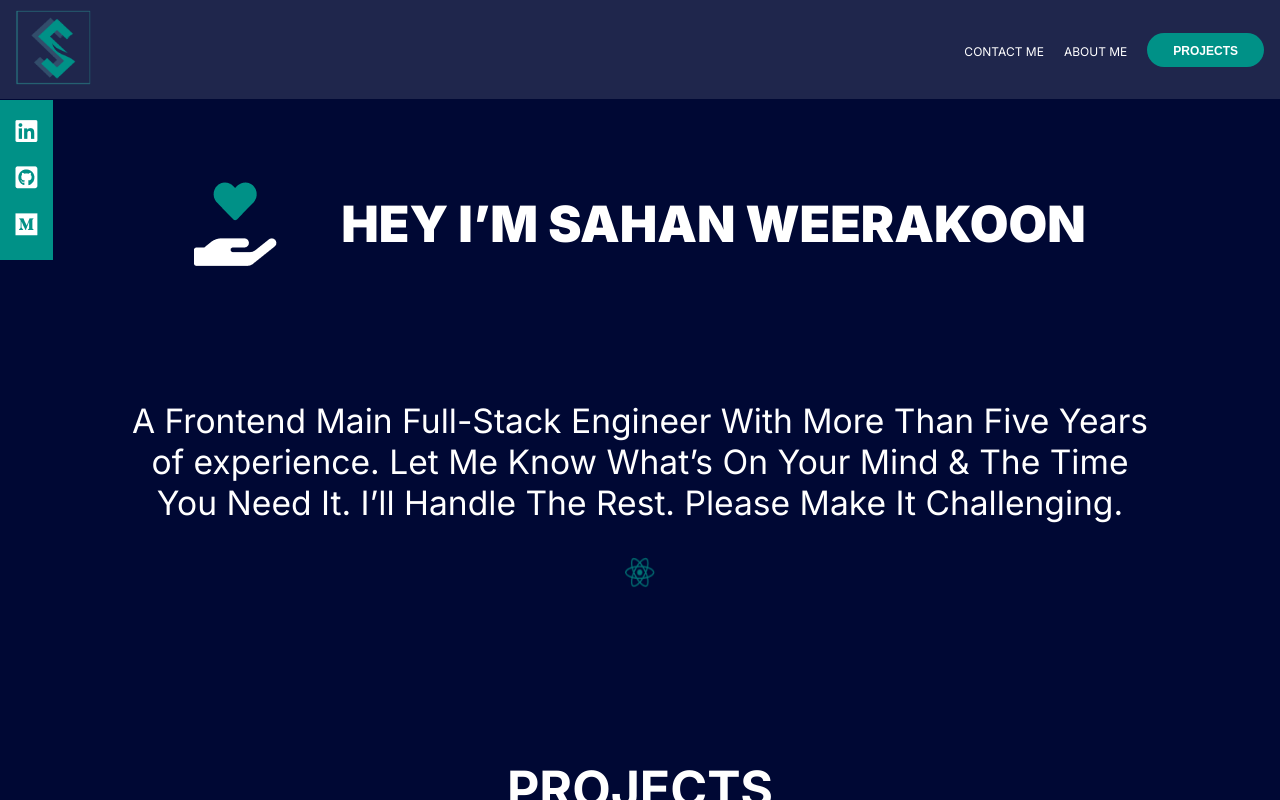
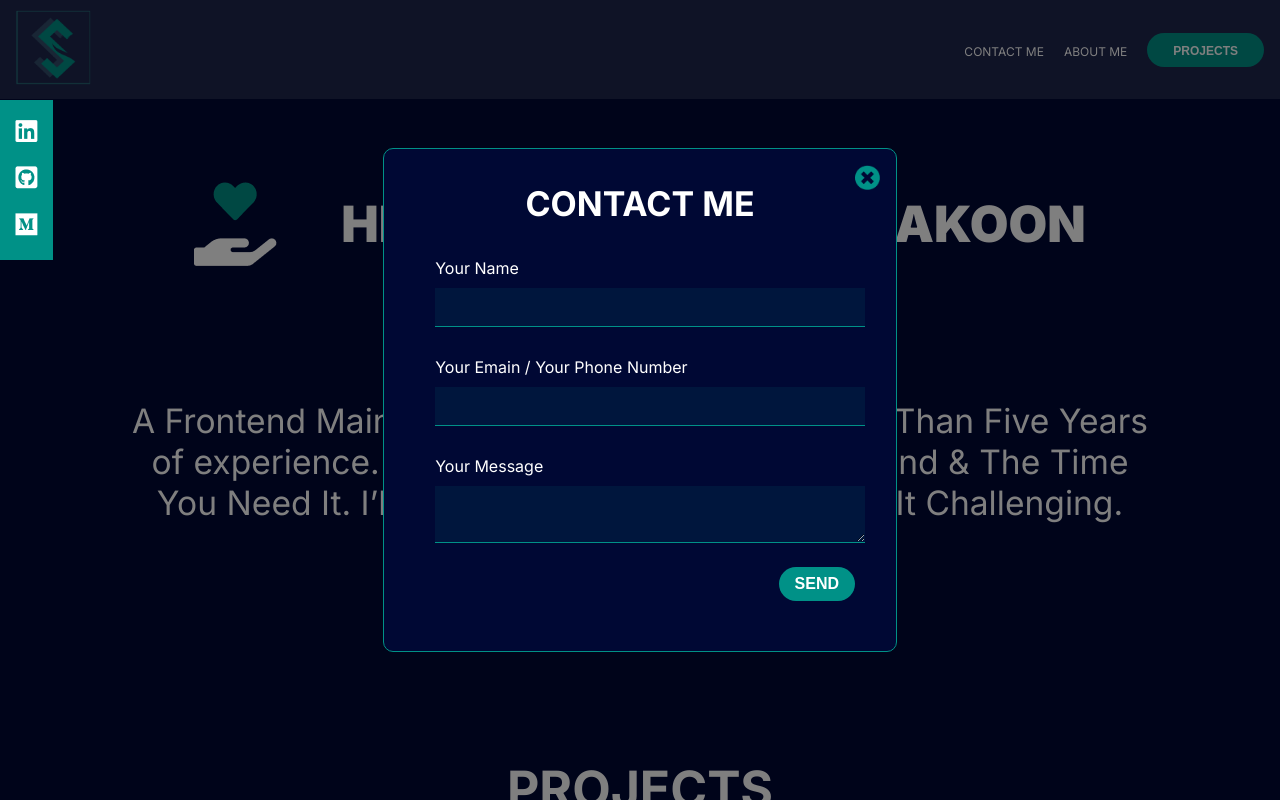
Before and after one commit to SahanNimeshWeerakoon/sahan-weerakoon, a Next.js app: page / in a window 1280 px wide. Both pictures are taken after a click on the link "CONTACT ME". Shown: the top 800 px of the page. Built offline with nearby package versions, Linux system fonts and the light colour scheme.

Commit message:
create contact me modal

```diff
--- a/app/components/Modal.tsx
+++ b/app/components/Modal.tsx
@@ -1,8 +1,9 @@
-const Modal = ({ isOpen, children } : {isOpen: boolean, children: string | JSX.Element | JSX.Element[] }) => {
+const Modal = ({ isOpen, children, onClose } : {isOpen: boolean, children: string | JSX.Element | JSX.Element[], onClose: any }) => {
     if(isOpen) {
         return (
             <div className="modal">
                 <div className="modal_content">
+                    <img src="/img/close.png" alt="close contact me modal" title="close contact me modal" onClick={onClose} />
                     {children}
                 </div>
             </div>
--- a/app/components/miniComponents/Button.tsx
+++ b/app/components/miniComponents/Button.tsx
@@ -1,6 +1,6 @@
-const Button = ({ btnTxt, btnClasses, url }: { btnTxt: string, btnClasses?: string, url?: string }) => {
+const Button = ({ btnTxt, btnClasses, url, onClick }: { btnTxt: string, onClick?:any, btnClasses?: string, url?: string }) => {
     return (
-        <button className={`btn cursor-pointer transition ${btnClasses}`}>
+        <button className={`btn cursor-pointer transition ${btnClasses}`} onClick={onClick}>
             { url ? (
                 <a href={url} title="link to the project" target="_blank">{btnTxt}</a>
             ) : (
--- a/app/components/miniComponents/ContactForm.tsx
+++ b/app/components/miniComponents/ContactForm.tsx
@@ -1,6 +1,7 @@
 import { useState } from "react";
+import Button from "./Button";
 
-const ContactForm = () => {
+const ContactForm = ({ handleSubmit }: { handleSubmit: (newType: any) => void }) => {
     const [ contactData, setContactData ] = useState({ name: "", contact: "", message: "" });
 
     const handleInput = (e: any) => {
@@ -15,18 +16,19 @@ const ContactForm = () => {
     return (
         <div className="contactForm">
             <h3>CONTACT ME</h3>
-            <div>
+            <div className="contactForm_group">
                 <label>Your Name</label>
-                <input type="text" name="name" value={contactData.name} />
+                <input type="text" name="name" value={contactData.name} onInput={handleInput} />
             </div>
-            <div>
-                <label>Your Name</label>
-                <input type="text" name="contact" value={contactData.contact} />
+            <div className="contactForm_group">
+                <label>Your Emain / Your Phone Number</label>
+                <input type="text" name="contact" value={contactData.contact} onInput={handleInput} />
             </div>
-            <div>
-                <label>Your Name</label>
-                <textarea name="message" value={contactData.message}></textarea>
+            <div className="contactForm_group">
+                <label>Your Message</label>
+                <textarea name="message" value={contactData.message} onInput={handleInput}></textarea>
             </div>
+            <Button btnTxt="SEND" onClick={() => handleSubmit(contactData)} />
         </div>
     );
 }
--- a/app/globals.scss
+++ b/app/globals.scss
@@ -13,3 +13,4 @@
 @import "./styles/banner.scss";
 @import "./styles/projects.scss";
 @import "./styles/movingIcon.scss";
+@import "./styles/contactMe.scss";
--- a/app/page.tsx
+++ b/app/page.tsx
@@ -19,14 +19,19 @@ export default function Home() {
     setIsContactFormOpen(status => !status);
   }
 
+  const sendMessage = (msgData: any) => {
+    console.log(msgData);
+    toggleContactModal();
+  }
+
   return (
     <main>
       <NavBar toggleContactModal={toggleContactModal} />
       <Banner />
       <SocialMediaList list={socialMediaList} />
       <Projects />
-      <Modal isOpen={isContactFormOpen}>
-        <ContactForm />
+      <Modal isOpen={isContactFormOpen} onClose={toggleContactModal}>
+        <ContactForm handleSubmit={sendMessage} />
       </Modal>
     </main>
   )
--- /dev/null
+++ b/app/styles/contactMe.scss
@@ -0,0 +1,59 @@
+.modal {
+    position: fixed;
+    background: rgba(0,0,0,0.5);
+    top: 0;
+    right: 0;
+    bottom: 0;
+    left: 0;
+    @include flex();
+    &_content {
+        width: 40%;
+        background: $background-color;
+        border-radius: 0.625rem;
+        border: 1px solid $primary-color;
+        position: relative;
+        img {
+            position: absolute;
+            top: 1rem;
+            right: 1rem;
+            width: 1.563rem;
+            height: 1.563rem;
+            &:hover {
+                cursor: pointer;
+            }
+        }
+    }
+}
+
+.contactForm {
+    padding-bottom: 1.875rem;
+    h3 {
+        color: $font-color;
+        font-size: 2.125rem;
+        font-weight: bold;
+        text-align: center;
+    }
+    &_group {
+        width: 80%;
+        margin: auto;
+        label {
+            display: block;
+            margin-bottom: 0.625rem;
+            margin-top: 1.875rem;
+        }
+    }
+    input, textarea {
+        background: rgba(0, 145, 135, 0.1);
+        color: $font-color;
+        border: none;
+        border-bottom: 1px solid $primary-color;
+        width: 100%;
+        padding: 0.625rem;
+    }
+    button {
+        float: right;
+        margin-right: 8%;
+        margin-top: 1.25rem;
+        margin-bottom: 3.125rem;
+    }
+}
```
Also changed, not shown: public/img/Close.png (added).
